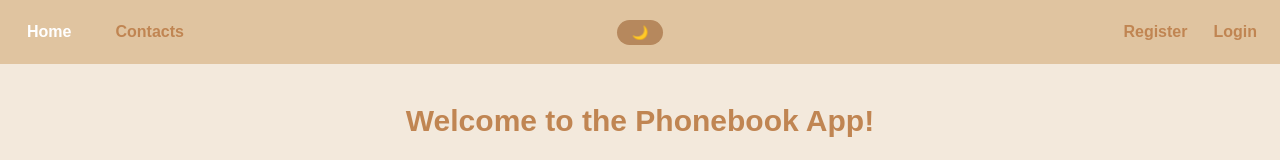
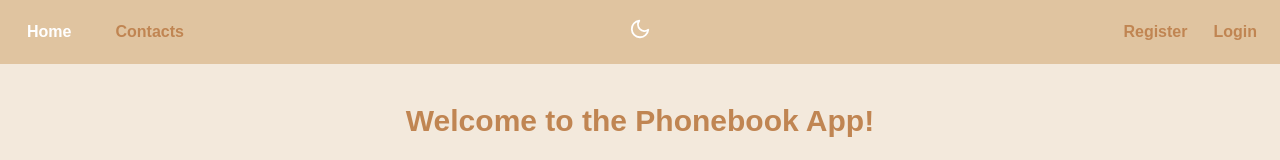
Before and after one commit to YevheniiaZalevska/phonebook, a React (Vite) app: page / in a window 1280 px wide. Shown: the top 160 px of the page. Built offline with nearby package versions, Linux system fonts and the light colour scheme.

Commit message:
change btn themeToggle

```diff
--- a/src/components/AppBar/AppBar.jsx
+++ b/src/components/AppBar/AppBar.jsx
@@ -5,6 +5,7 @@ import AuthNav from '../AuthNav/AuthNav';
 import UserMenu from '../UserMenu/UserMenu';
 
 import { selectIsLoggedIn } from '../../redux/auth/selectors';
+import { FiSun, FiMoon } from 'react-icons/fi';
 import s from './AppBar.module.css';
 
 const AppBar = ({ toggleTheme, theme }) => {
@@ -17,7 +18,7 @@ const AppBar = ({ toggleTheme, theme }) => {
       </div>
 
       <button className={s.themeToggle} onClick={toggleTheme}>
-        {theme === 'light' ? '🌙' : '☀️'}
+        {theme === 'light' ? <FiMoon className={s.icon} /> : <FiSun className={s.icon} />}
       </button>
 
       <div className={s.right}>
--- a/src/components/AppBar/AppBar.module.css
+++ b/src/components/AppBar/AppBar.module.css
@@ -17,23 +17,25 @@
 }
 
 .themeToggle {
+    background: none;
     border: none;
-    border-radius: 50px;
-    border-color: aliceblue;
-    background-color: var(--button-bg);
     cursor: pointer;
-    padding: 5px 15px;
-    margin: 0 auto;
-    transition: transform 0.3s ease-in-out;
+    font-size: 22px;
+    color: white;
+    transition: color 0.3s ease;
 }
 
 .themeToggle:hover {
+    color: #ff8000;
+}
+
+/* .themeToggle:hover {
     background: var(--button-hover);
     transform: scale(1.1);
-}
+} */
 
-@media (max-width: 630px) {
+/* @media (max-width: 630px) {
     .themeToggle {
         padding: 5px 5px;
     }
-}
+} */
```
